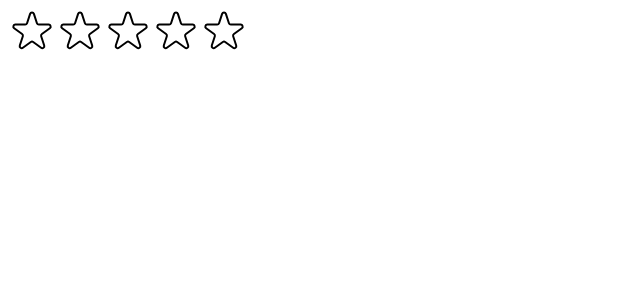
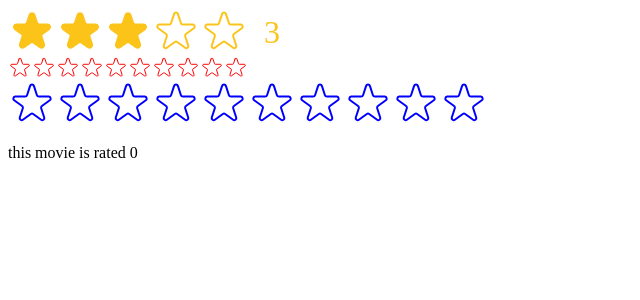
Before and after one commit to catalintugui/use-popcorn, a React (Create React App) app: page / in a window 1280 px wide. Shown: the top 300 px of the page, without its empty margins (0-640 px from the left). Built offline with nearby package versions, Linux system fonts and the light colour scheme.

Commit message:
using proptypes

```diff
--- a/src/Rating.js
+++ b/src/Rating.js
@@ -1,4 +1,14 @@
 import { useState } from "react";
+import PropTypes from "prop-types";
+
+Rating.propTypes = {
+  maxRating: PropTypes.number,
+  defaultRating: PropTypes.number,
+  color: PropTypes.string,
+  size: PropTypes.number,
+  messages: PropTypes.array,
+  onSetRating: PropTypes.func,
+};
 
 const containerStyle = {
   display: "flex",
@@ -10,18 +20,28 @@
   display: "flex",
 };
 
-const textStyle = {
-  lineHeight: "1",
-  margin: "0",
-};
-
-export default function Rating({ maxRating = 5 }) {
-  const [rating, setRating] = useState(0);
+export default function Rating({
+  maxRating = 5,
+  color = "#fcc419",
+  size = 48,
+  messages = [],
+  defaultRating = 0,
+  onSetRating,
+}) {
+  const [rating, setRating] = useState(defaultRating);
   const [tempRating, setTempRating] = useState(0);
 
   function handleRating(rating) {
     setRating(rating);
+    onSetRating(rating);
   }
+
+  const textStyle = {
+    lineHeight: "1",
+    margin: "0",
+    color,
+    fontSize: `${size / 1.5}px`,
+  };
 
   return (
     <div style={containerStyle}>
@@ -33,22 +53,28 @@
             onHoverIn={() => setTempRating(i + 1)}
             onHoverOut={() => setTempRating(0)}
             full={tempRating ? tempRating >= i + 1 : rating >= i + 1}
+            color={color}
+            size={size}
           />
         ))}
       </div>
-      <p style={textStyle}>{tempRating || rating || ""}</p>
+      <p style={textStyle}>
+        {messages.length === maxRating
+          ? messages[tempRating ? tempRating - 1 : rating - 1]
+          : tempRating || rating || ""}
+      </p>
     </div>
   );
 }
 
-const starStyle = {
-  width: "48px",
-  height: "48px",
-  display: "block",
-  cursor: "pointer",
-};
+function Star({ onRate, full, onHoverIn, onHoverOut, color, size }) {
+  const starStyle = {
+    width: `${size}px`,
+    height: `${size}px`,
+    display: "block",
+    cursor: "pointer",
+  };
 
-function Star({ onRate, full, onHoverIn, onHoverOut }) {
   return (
     <span
       role="button"
@@ -61,8 +87,8 @@
         <svg
           xmlns="http://www.w3.org/2000/svg"
           viewBox="0 0 20 20"
-          fill="#000"
-          stroke="#000"
+          fill={color}
+          stroke={color}
         >
           <path d="M9.049 2.927c.3-.921 1.603-.921 1.902 0l1.07 3.292a1 1 0 00.95.69h3.462c.969 0 1.371 1.24.588 1.81l-2.8 2.034a1 1 0 00-.364 1.118l1.07 3.292c.3.921-.755 1.688-1.54 1.118l-2.8-2.034a1 1 0 00-1.175 0l-2.8 2.034c-.784.57-1.838-.197-1.539-1.118l1.07-3.292a1 1 0 00-.364-1.118L2.98 8.72c-.783-.57-.38-1.81.588-1.81h3.461a1 1 0 00.951-.69l1.07-3.292z" />
         </svg>
@@ -71,7 +97,7 @@
           xmlns="http://www.w3.org/2000/svg"
           fill="none"
           viewBox="0 0 24 24"
-          stroke="#000"
+          stroke={color}
         >
           <path
             strokeLinecap="round"
--- a/src/index.js
+++ b/src/index.js
@@ -1,12 +1,28 @@
-import React from "react";
+import React, { useState } from "react";
 import ReactDOM from "react-dom/client";
 // import "./index.css";
 // import App from "./App";
 import Rating from "./Rating";
 
+function Test() {
+  const [movieRating, setMovieRating] = useState(0);
+  return (
+    <div>
+      <Rating color="blue" maxRating={10} onSetRating={setMovieRating} />
+      <p>this movie is rated {movieRating}</p>
+    </div>
+  );
+}
+
 const root = ReactDOM.createRoot(document.getElementById("root"));
 root.render(
   <React.StrictMode>
-    <Rating maxRating={5} />
+    <Rating
+      maxRating={"5"}
+      messages={["Terrible", "Bad", "Ok", "Good", "Amazing"]}
+      defaultRating={3}
+    />
+    <Rating maxRating={10} size={24} color="red" />
+    <Test />
   </React.StrictMode>
 );
```
